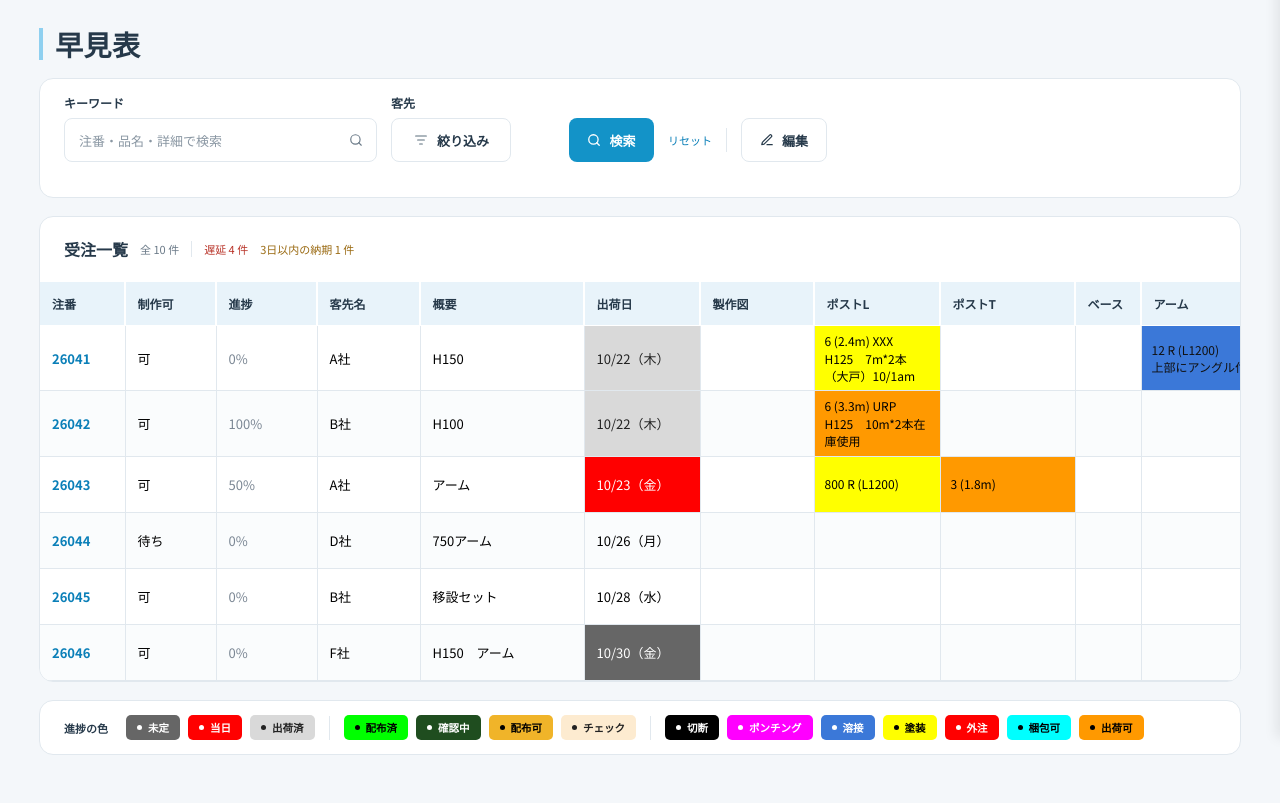
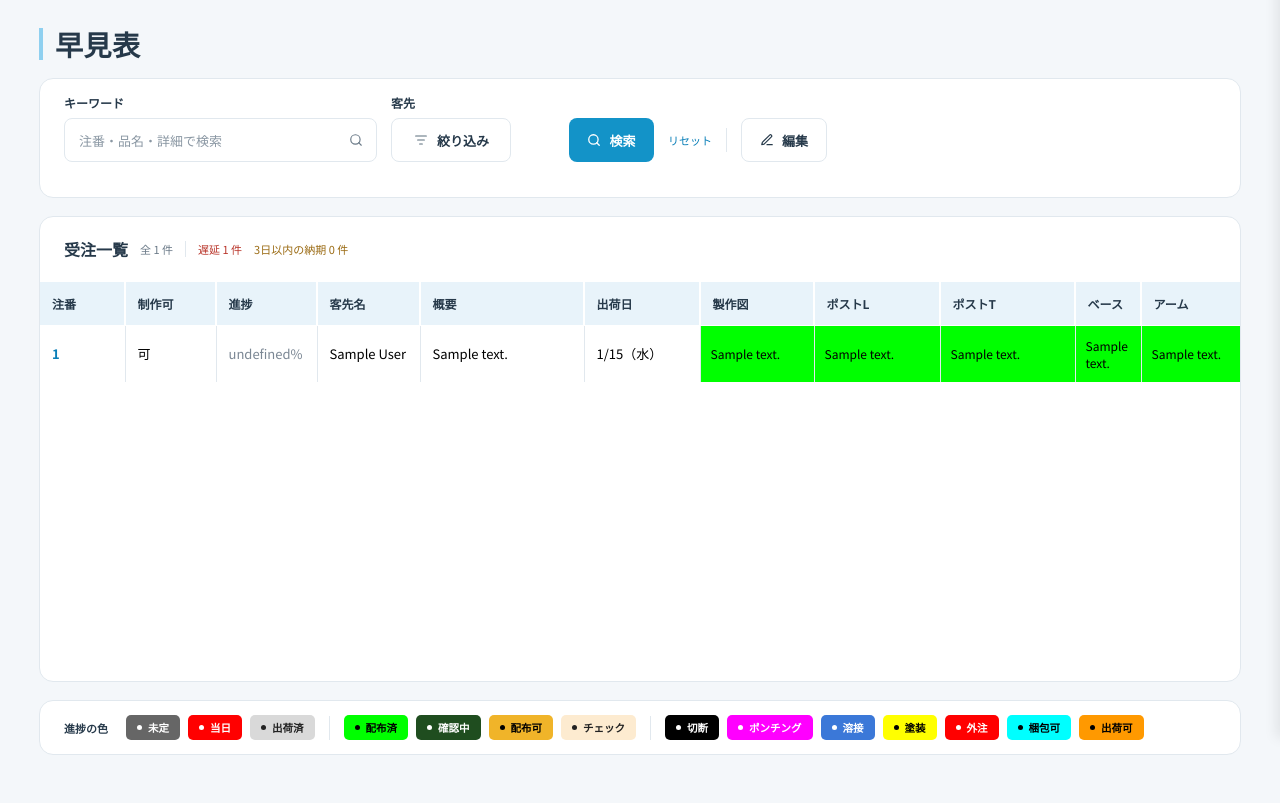
Before and after one commit to stmira/rakurie2026, a PHP site: page /reference.php in a window 1280 px wide. Shown: the part 62-865 px from the top of the page. Run offline with PHP 8.4, Linux system fonts and the light colour scheme; tables that the repository leaves empty hold one stand-in row (values such as "Sample post"); data that the repository does not hold is empty.

Commit message:
データベースの情報を表示

```diff
--- a/reference.php
+++ b/reference.php
@@ -8,6 +8,23 @@
 
 <!-- データベース接続 -->
 <?php require 'config/database.php'; ?>
+
+
+<!-- dbから情報取得 -->
+<?php
+    /** @var PDO $pdo */ //dbの場所を教える
+    // 受注情報を取得
+    $orders = $pdo->query(
+        'select o.*, c.customer_name
+        from orders as o
+        left join customers as c on o.customer_id = c.customer_id
+        order by o.due_date'
+    )->fetchAll(PDO::FETCH_ASSOC); // 一度に連想配列として取得する
+?>
+
+<script>
+    window.REF_ORDERS    = <?= json_encode($orders,    JSON_UNESCAPED_UNICODE | JSON_HEX_TAG) ?>; // jsのグローバルの領域にref_ordersという変数を用意し、jsで使えるjson形式に変換して代入する、＜？＝　→　＜？php echoの略
+</script>
 
 <!-- 早見表画面の読み込み -->
 <?php require 'html/reference.html'; ?>
@@ -74,74 +91,8 @@
         { key: 'small_double_check',   label: '小物wチェック', group: 'checker' },
     ];
 
-    // ===== 画面確認用のサンプルデータ =====
-    // 本番は PHP から window.REF_ORDERS に入れます（reference.html の下のコメント参照）。
-    // customer_name は、orders と顧客テーブルを customer_id でつないで取ります。
-    <?php
-        $orders = 'select o.*, c.customer_id as customre_name
-            from orders as o
-            left join customers as c on o.customer_id = c.customer_id
-            order by o.due_date';
-    ?>
-
-    const EMPTY = {
-        drawing: 0, drawing_detail: '',
-        post_l: 0, post_l_detail: '',
-        post_t: 0, post_t_detail: '',
-        base: 0, base_detail: '',
-        arm: 0, arm_detail: '',
-        angle: 0, angle_detail: '',
-        A_base: 0, A_base_detail: '',
-        double_check: 0, small_check: 0
-    };
-    const SAMPLE_ORDERS = [
-        Object.assign({}, EMPTY, {
-        order_id: 26041, customer_name: 'A社', summary: 'H150', due_date: '2026-10-22',
-        production: true, progress: 0, ship_status: 'shipped',
-        post_l: 8, post_l_detail: '6 (2.4m)  XXX\nH125　7m*2本\n（大戸）10/1am',
-        arm: 7, arm_detail: '12 R (L1200)\n上部にアングル付ける',
-        }),
-        Object.assign({}, EMPTY, {
-        order_id: 26042, customer_name: 'B社', summary: 'H100', due_date: '2026-10-22',
-        production: true, progress: 100, ship_status: 'shipped',
-        post_l: 11, post_l_detail: '6 (3.3m) URP\nH125　10m*2本在庫使用'
-        }),
-        Object.assign({}, EMPTY, {
-        order_id: 26043, customer_name: 'A社', summary: 'アーム', due_date: '2026-10-23',
-        production: true, progress: 50, ship_status: 'progress',
-        post_l: 8, post_l_detail: '800 R (L1200)',
-        post_t: 11, post_t_detail: '3 (1.8m)'
-        }),
-        Object.assign({}, EMPTY, {
-        order_id: 26044, customer_name: 'D社', summary: '750アーム', due_date: '2026-10-26',
-        production: false, progress: 0, ship_status: 'progress'
-        }),
-        Object.assign({}, EMPTY, {
-        order_id: 26045, customer_name: 'B社', summary: '移設セット', due_date: '2026-10-28',
-        production: true, progress: 0, ship_status: 'progress'
-        }),
-        Object.assign({}, EMPTY, {
-        order_id: 26046, customer_name: 'F社', summary: 'H150　アーム', due_date: '2026-10-30',
-        production: true, progress: 0, ship_status: 'undecided'
-        }),
-        Object.assign({}, EMPTY, {
-        order_id: 26040, customer_name: 'D社', summary: 'H125', due_date: '2026-10-20',
-        production: false, progress: 0, ship_status: 'progress'
-        }),
-        Object.assign({}, EMPTY, {
-        order_id: 26040, customer_name: 'D社', summary: 'H125', due_date: '2026-10-20',
-        production: false, progress: 0, ship_status: 'progress'
-        }),
-        Object.assign({}, EMPTY, {
-        order_id: 26040, customer_name: 'D社', summary: 'H125', due_date: '2026-10-20',
-        production: false, progress: 0, ship_status: 'progress'
-        }),
-        Object.assign({}, EMPTY, {
-        order_id: 26040, customer_name: 'D社', summary: 'H125', due_date: '2026-10-20',
-        production: false, progress: 0, ship_status: 'progress'
-        }),
-    ];
-    const ORDERS = window.REF_ORDERS || SAMPLE_ORDERS;
+    // dbal
+    const ORDERS = window.REF_ORDERS;
 
     // ===== 社員（チェックした人・営業担当の選択肢） =====
     // 本番は PHP から window.REF_EMPLOYEES に入れます。今は仮の3人です。
@@ -687,7 +638,7 @@
     function convertValue(field, raw) {
         if (field === 'production') return raw === 'true';
         if (field === 'progress') return Math.min(100, Math.max(0, Number(raw) || 0));
-        if (field === 'salesperson') return Number(raw) || 0;   // ← 追加
+        if (field === 'employee_id') return Number(raw) || 0;   // ← 追加
         return raw;
     }
 
```
